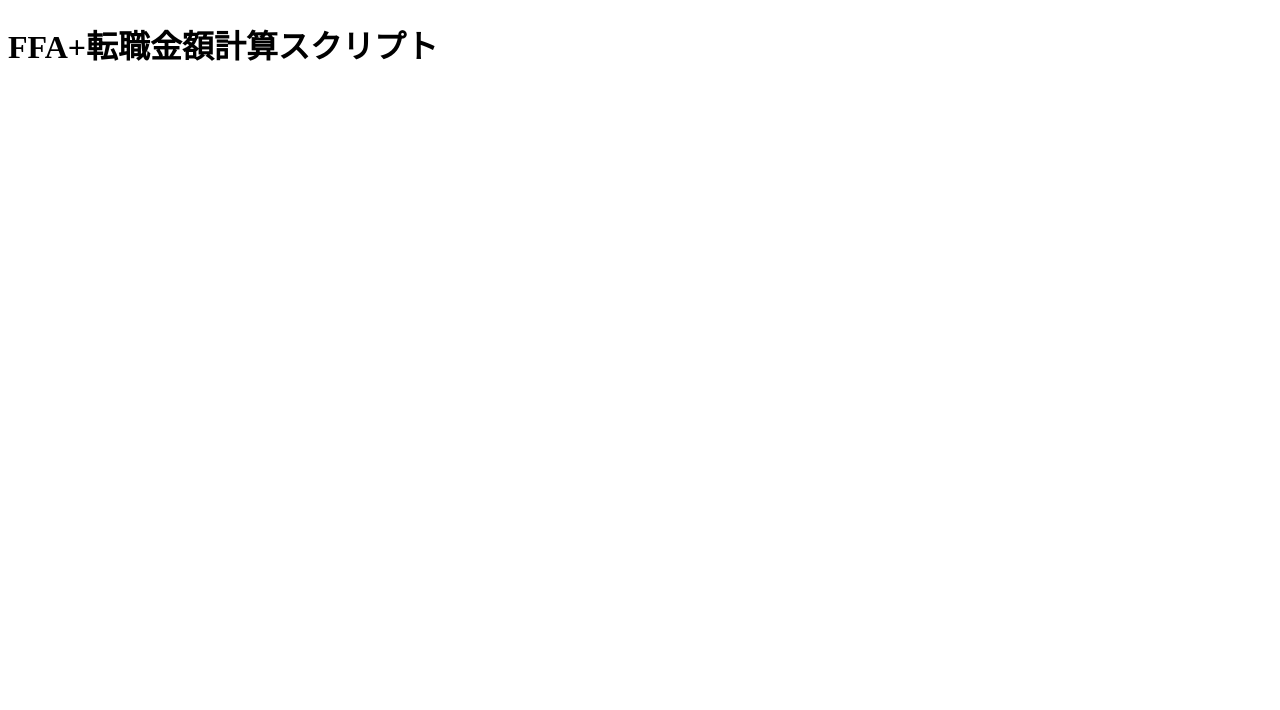
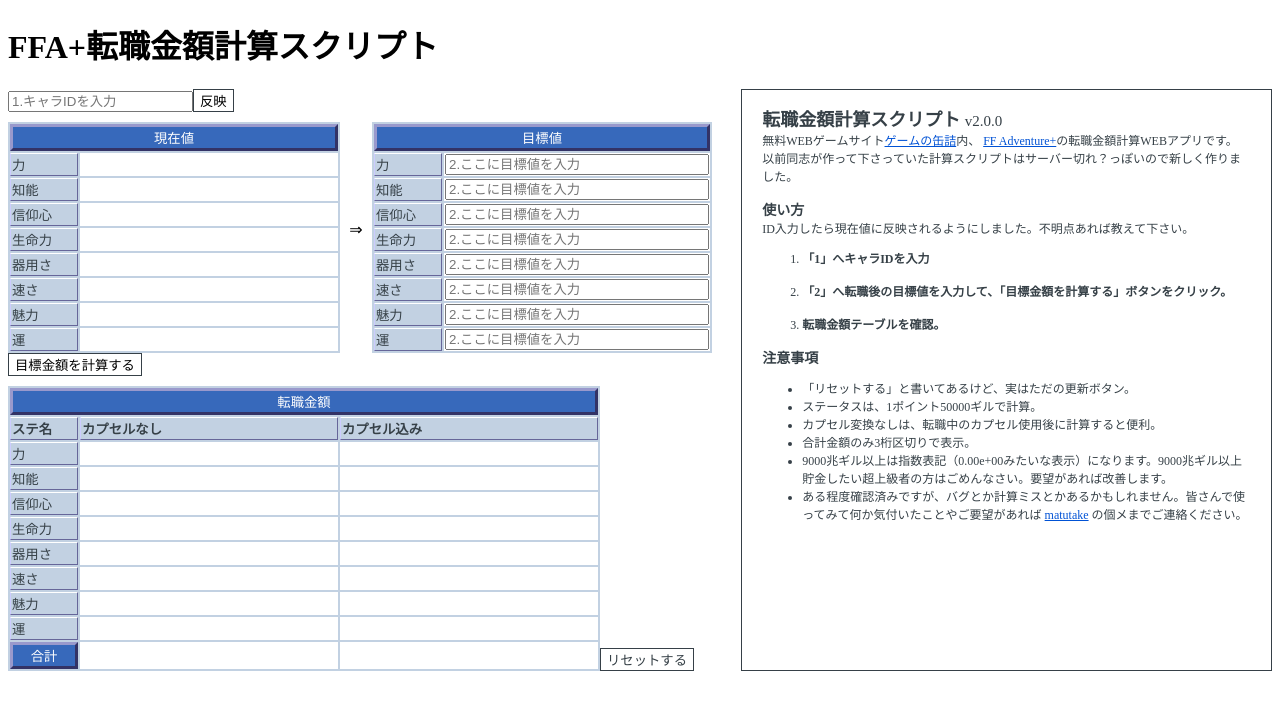
Before and after one commit to abematsu-shingo/ffaJobchange-vue, a Vue app in the folder ffaJobchange/: page / in a window 1280 px wide. Shown: the top 710 px of the page. Built offline with nearby package versions, Linux system fonts and the light colour scheme; the HTML template or start-up script is replaced by a standard one.

Commit message:
UI、定数名のたたきを追加

```diff
--- a/ffaJobchange/src/App.vue
+++ b/ffaJobchange/src/App.vue
@@ -1,5 +1,338 @@
 <script setup></script>
 <template>
   <h1>FFA+転職金額計算スクリプト</h1>
+  <div class="flex">
+    <div class="left">
+      <input type="text" placeholder="1.キャラIDを入力" /><button>反映</button>
+
+      <div class="status">
+        <table>
+          <thead>
+            <tr>
+              <th scope="col" class="b1" colspan="2">現在値</th>
+            </tr>
+          </thead>
+          <tbody>
+            <tr>
+              <th scope="row" class="b2">力</th>
+              <td>{{ power }}</td>
+            </tr>
+            <tr>
+              <th scope="row" class="b2">知能</th>
+              <td>{{ intelligence }}</td>
+            </tr>
+            <tr>
+              <th scope="row" class="b2">信仰心</th>
+              <td>{{ faith }}</td>
+            </tr>
+            <tr>
+              <th scope="row" class="b2">生命力</th>
+              <td>{{ vitality }}</td>
+            </tr>
+            <tr>
+              <th scope="row" class="b2">器用さ</th>
+              <td>{{ dexterity }}</td>
+            </tr>
+            <tr>
+              <th scope="row" class="b2">速さ</th>
+              <td>{{ speed }}</td>
+            </tr>
+            <tr>
+              <th scope="row" class="b2">魅力</th>
+              <td>{{ charm }}</td>
+            </tr>
+            <tr>
+              <th scope="row" class="b2">運</th>
+              <td>{{ luck }}</td>
+            </tr>
+          </tbody>
+        </table>
+
+        <p>⇒</p>
+
+        <table>
+          <thead>
+            <tr>
+              <th scope="col" class="b1" colspan="2">目標値</th>
+            </tr>
+          </thead>
+          <tbody>
+            <tr>
+              <th scope="row" class="b2">力</th>
+              <td><input class="b3" type="text" placeholder="2.ここに目標値を入力" /></td>
+            </tr>
+            <tr>
+              <th scope="row" class="b2">知能</th>
+              <td><input class="b3" type="text" placeholder="2.ここに目標値を入力" /></td>
+            </tr>
+            <tr>
+              <th scope="row" class="b2">信仰心</th>
+              <td><input class="b3" type="text" placeholder="2.ここに目標値を入力" /></td>
+            </tr>
+            <tr>
+              <th scope="row" class="b2">生命力</th>
+              <td><input class="b3" type="text" placeholder="2.ここに目標値を入力" /></td>
+            </tr>
+            <tr>
+              <th scope="row" class="b2">器用さ</th>
+              <td><input class="b3" type="text" placeholder="2.ここに目標値を入力" /></td>
+            </tr>
+            <tr>
+              <th scope="row" class="b2">速さ</th>
+              <td><input class="b3" type="text" placeholder="2.ここに目標値を入力" /></td>
+            </tr>
+            <tr>
+              <th scope="row" class="b2">魅力</th>
+              <td><input class="b3" type="text" placeholder="2.ここに目標値を入力" /></td>
+            </tr>
+            <tr>
+              <th scope="row" class="b2">運</th>
+              <td><input class="b3" type="text" placeholder="2.ここに目標値を入力" /></td>
+            </tr>
+          </tbody>
+        </table>
+      </div>
+      <button>目標金額を計算する</button>
+
+      <div class="flex">
+        <table class="last-table">
+          <thead>
+            <tr>
+              <th scope="col" class="b1" colspan="3">転職金額</th>
+            </tr>
+          </thead>
+          <tbody>
+            <tr>
+              <th scope="col" class="b2"><b>ステ名</b></th>
+              <th scope="col" class="b2"><b>カプセルなし</b></th>
+              <th scope="col" class="b2"><b>カプセル込み</b></th>
+            </tr>
+            <tr>
+              <th scope="row" class="b2">力</th>
+              <td class="b3">{{ uncpPower }}</td>
+              <td>{{ cpPower }}</td>
+            </tr>
+            <tr>
+              <th scope="row" class="b2">知能</th>
+              <td class="b3">{{ uncpIntelligence }}</td>
+              <td class="b3">{{ cpIntelligence }}</td>
+            </tr>
+            <tr>
+              <th scope="row" class="b2">信仰心</th>
+              <td class="b3">{{ uncpFaith }}</td>
+              <td class="b3">{{ cpFaith }}</td>
+            </tr>
+            <tr>
+              <th scope="row" class="b2">生命力</th>
+              <td class="b3">{{ uncpVitality }}</td>
+              <td class="b3">{{ cpVitality }}</td>
+            </tr>
+            <tr>
+              <th scope="row" class="b2">器用さ</th>
+              <td class="b3">{{ uncpDexterity }}</td>
+              <td class="b3">{{ cpDexterity }}</td>
+            </tr>
+            <tr>
+              <th scope="row" class="b2">速さ</th>
+              <td class="b3">{{ uncpSpeed }}</td>
+              <td class="b3">{{ cpSpeed }}</td>
+            </tr>
+            <tr>
+              <th scope="row" class="b2">魅力</th>
+              <td class="b3">{{ uncpCharm }}</td>
+              <td class="b3">{{ cpCharm }}</td>
+            </tr>
+            <tr>
+              <th scope="row" class="b2">運</th>
+              <td class="b3">{{ uncpLuck }}</td>
+              <td class="b3">{{ cpLuck }}</td>
+            </tr>
+          </tbody>
+          <tfoot>
+            <tr>
+              <th class="b4">合計</th>
+              <td class="b3 bold">{{ uncpSum }}</td>
+              <td class="b3 bold">{{ cpSum }}</td>
+            </tr>
+          </tfoot>
+        </table>
+        <button class="reset"><a onclick="window.location.reload(true);">リセットする</a></button>
+      </div>
+    </div>
+
+    <div class="right">
+      <h2>
+        転職金額計算スクリプト <span style="font-weight: lighter; font-size: 15px">v2.0.0</span>
+      </h2>
+      <p>
+        無料WEBゲームサイト<a
+          href="http://www.game-can.com/"
+          target="blank"
+          rel="noopener noreferrer"
+          >ゲームの缶詰</a
+        >内、
+        <a href="http://www.game-can.com/ffa/others.cgi" target="blank" rel="noopener noreferrer"
+          >FF Adventure+</a
+        >の転職金額計算WEBアプリです。<br />
+        以前同志が作って下さっていた計算スクリプトはサーバー切れ？っぽいので新しく作りました。
+      </p>
+      <h3>使い方</h3>
+      <p>ID入力したら現在値に反映されるようにしました。不明点あれば教えて下さい。</p>
+      <ol>
+        <li><b>「1」へキャラIDを入力</b><br /><br /></li>
+        <li>
+          <b>「2」へ転職後の目標値を入力して、「目標金額を計算する」ボタンをクリック。</b>
+          <br /><br />
+        </li>
+        <li><b>転職金額テーブルを確認。</b></li>
+      </ol>
+      <h3>注意事項</h3>
+      <ul>
+        <li>「リセットする」と書いてあるけど、実はただの更新ボタン。</li>
+        <li>ステータスは、1ポイント50000ギルで計算。</li>
+        <li>カプセル変換なしは、転職中のカプセル使用後に計算すると便利。</li>
+        <li>合計金額のみ3桁区切りで表示。</li>
+        <li>
+          9000兆ギル以上は指数表記（0.00e+00みたいな表示）になります。9000兆ギル以上貯金したい超上級者の方はごめんなさい。要望があれば改善します。
+        </li>
+        <li>
+          ある程度確認済みですが、バグとか計算ミスとかあるかもしれません。皆さんで使ってみて何か気付いたことやご要望があれば
+          <a
+            href="http://s2.game-can.com:8080/ffa/kairan.cgi?mode=login&id=matutake"
+            target="blank"
+            rel="noopener noreferrer"
+            >matutake</a
+          >
+          の個メまでご連絡ください。
+        </li>
+      </ul>
+    </div>
+  </div>
 </template>
-<style scoped></style>
+<style scoped>
+h2,
+h3 {
+  margin-bottom: 0;
+}
+p {
+  margin-top: 0;
+}
+table {
+  border: 0;
+  background-color: #c2d1e2;
+}
+tbody th {
+  text-align: left;
+}
+th,
+td {
+  background-color: #fff;
+  color: #364047;
+  font-size: 10pt;
+  font-weight: normal;
+}
+.b1 {
+  background: #3769bb;
+  border: solid 3px;
+  border-color: #99c #336 #336 #99c;
+  color: #fff;
+  text-align: center;
+  width: 25vw;
+}
+.b2 {
+  background-color: #c2d1e2;
+  border: solid 1px;
+  border-color: #fff #669 #669 #ccf;
+  width: 5vw;
+}
+.b3 {
+  width: 20vw;
+}
+.b4 {
+  background: #3769bb;
+  border: solid 3px;
+  border-color: #99c #336 #336 #99c;
+  color: #fff;
+  text-align: center;
+}
+.bold {
+  font-weight: bold;
+}
+textarea {
+  padding: 0 2px;
+  margin: 0;
+}
+button {
+  font-size: 10pt;
+  background-color: #ffffff;
+  border: solid 1px #364047;
+  margin-bottom: 10px;
+}
+a {
+  color: #0052d5;
+}
+a:hover {
+  color: #5093ff;
+}
+.reset {
+  margin: auto 0 0 0;
+}
+.reset a {
+  text-decoration: none;
+  color: #364047;
+}
+.reset a:hover {
+  cursor: default;
+}
+.status {
+  display: flex;
+  width: 55vw;
+  justify-content: space-between;
+  align-items: center;
+}
+.flex {
+  display: flex;
+}
+.left {
+  width: 60vw;
+}
+.right {
+  padding: 0 20px 0;
+  width: 40vw;
+  border: solid 1px;
+  color: #364047;
+  font-size: 9pt;
+}
+
+@media screen and (max-width: 480px) {
+  #src {
+    width: 99vw;
+    height: 20px;
+  }
+  .b1 {
+    width: 99vw;
+  }
+  .b2 {
+    width: 15vw;
+  }
+  .b3 {
+    width: 79vw;
+  }
+  .status {
+    width: 99vw;
+    display: block;
+  }
+  .status p {
+    display: none;
+  }
+  .left {
+    width: 99vw;
+  }
+  .right {
+    display: none;
+  }
+  .last-table .b3 {
+    width: 40vw;
+  }
+}
+</style>
```
